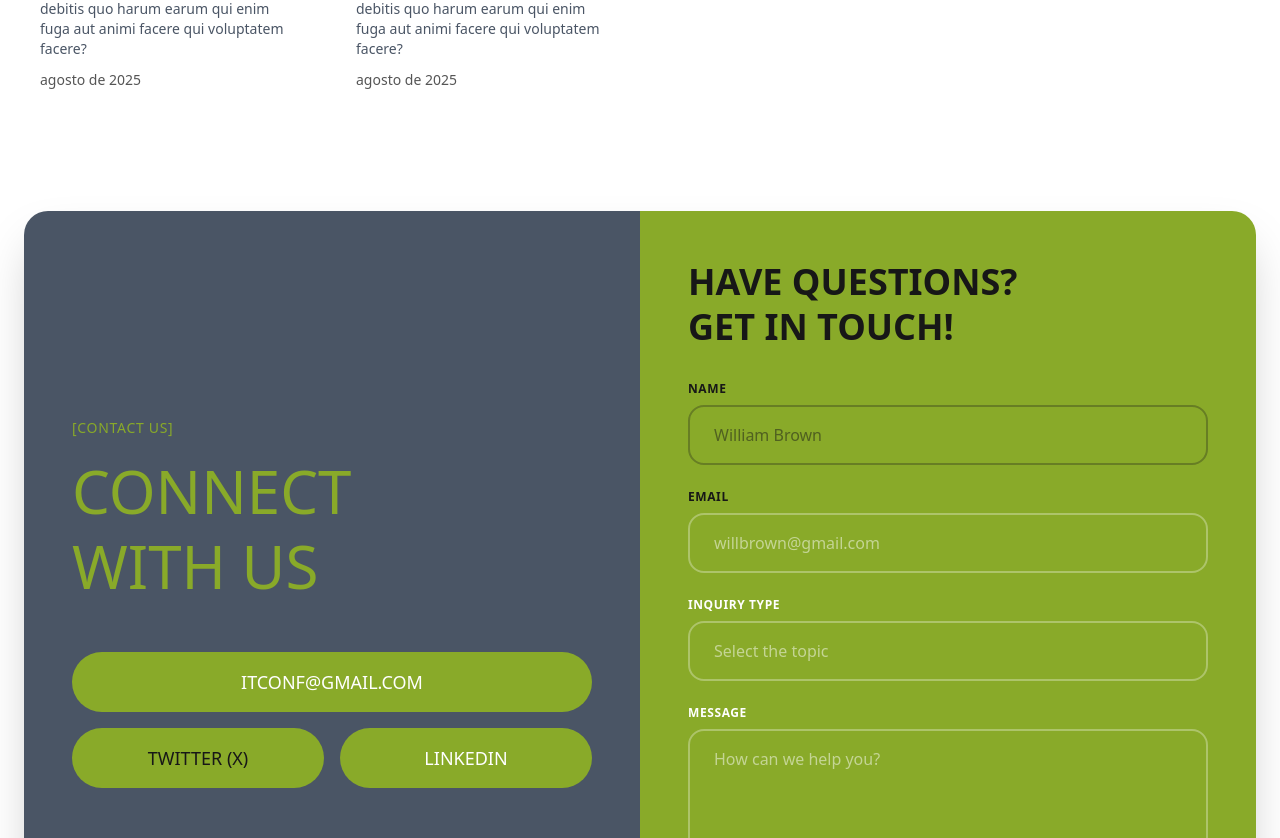
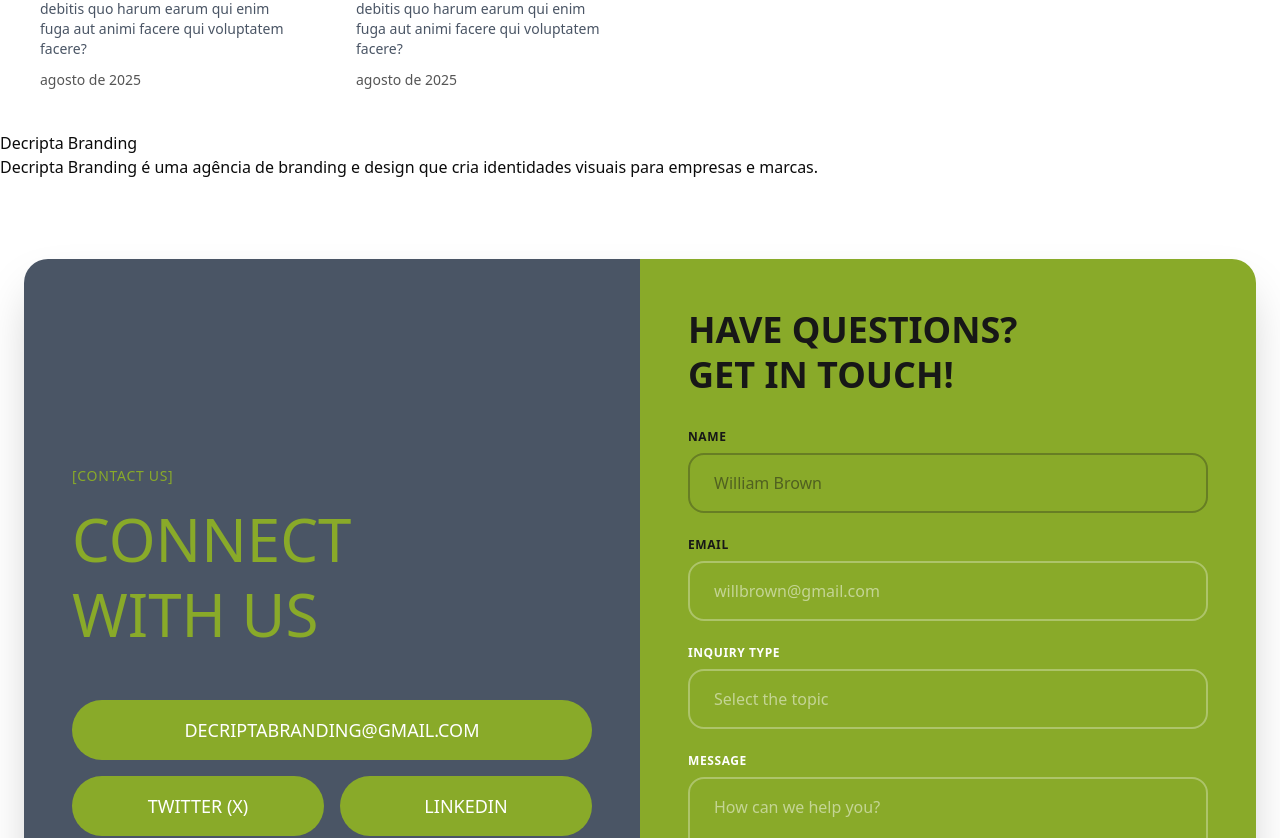
Before and after one commit to sergiosaruijr/decripta-branding-project, a Next.js app: page / in a window 1280 px wide. Shown: the part 2147-2985 px from the top of the page. Built offline with nearby package versions, Linux system fonts and the light colour scheme.

Commit message:
feat: initial section quem-somos

```diff
--- a/src/app/page.tsx
+++ b/src/app/page.tsx
@@ -82,6 +82,15 @@
           </div>
         </section>
 
+        {/* Quem Somos Section */}
+        <section id="quem-somos">
+          <h3>Decripta Branding</h3>
+          <p>
+            Decripta Branding é uma agência de branding e design que cria
+            identidades visuais para empresas e marcas.
+          </p>
+        </section>
+
         {/* Contato Section */}
         <section
           id="contato"
@@ -101,10 +110,10 @@
 
               <div className="space-y-4">
                 <a
-                  href="mailto:itconf@gmail.com"
+                  href="mailto:decriptabranding@gmail.com"
                   className="block bg-[#89aa29] text-white px-8 py-4 rounded-full text-lg font-amifer hover:opacity-90 transition-opacity text-center"
                 >
-                  ITCONF@GMAIL.COM
+                  DECRIPTABRANDING@GMAIL.COM
                 </a>
 
                 <div className="flex gap-4">
@@ -112,7 +121,7 @@
                     href="https://twitter.com"
                     target="_blank"
                     rel="noopener noreferrer"
-                    className="flex-1 bg-[#89aa29] text-neutral-900 px-6 py-4 rounded-full text-lg font-amifer hover:opacity-90 transition-opacity text-center"
+                    className="flex-1 bg-[#89aa29] text-white px-6 py-4 rounded-full text-lg font-amifer hover:opacity-90 transition-opacity text-center"
                   >
                     TWITTER (X)
                   </a>
```
